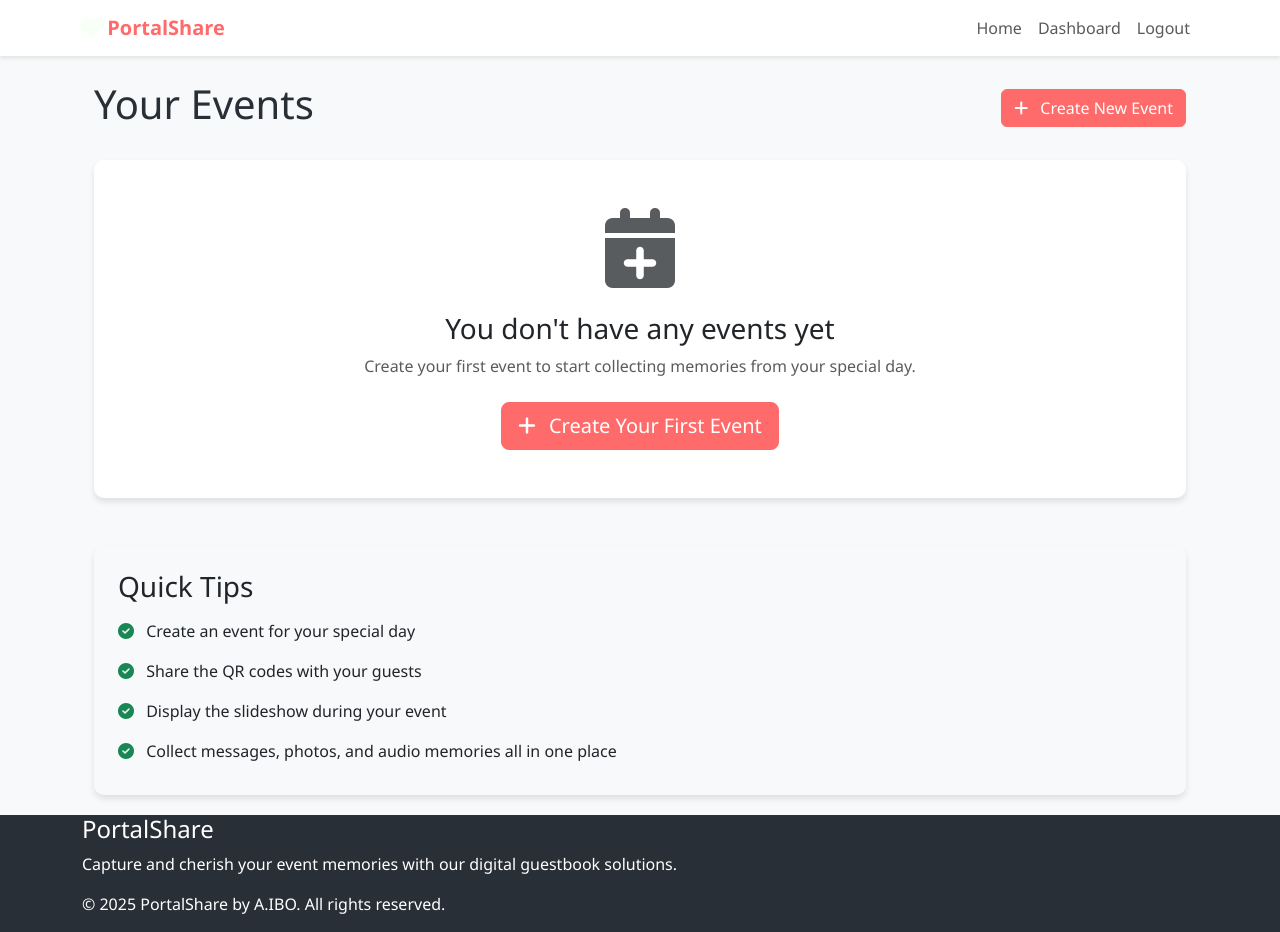
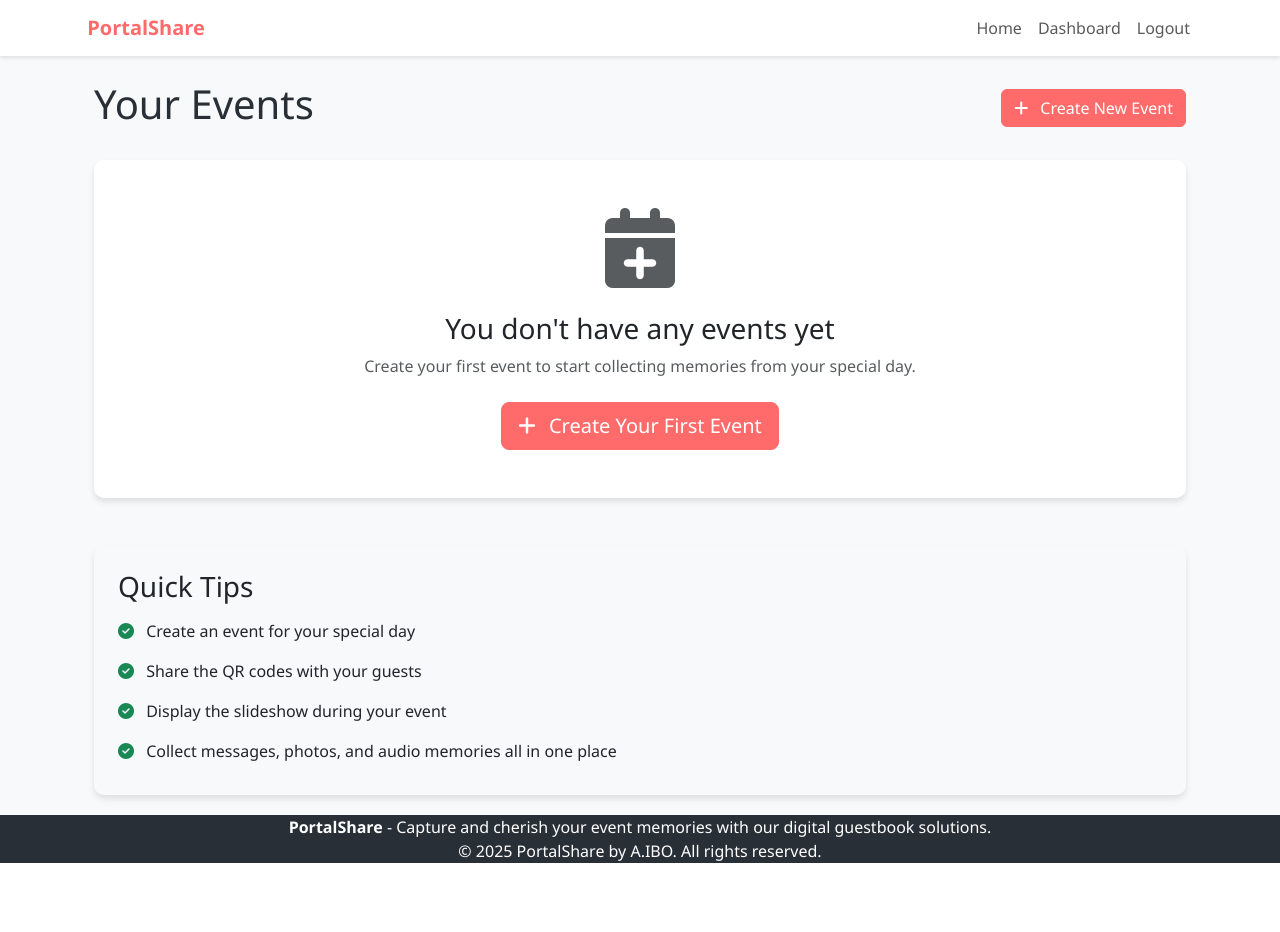
Before and after one commit to lanlanjr/guestbook, a Flask app: page /dashboard in a window 1280 px wide. After the commit the page ends 863 px from the top, so only its background shows below. Run offline with Flask 3, Linux system fonts and the light colour scheme; the visitor is signed in with stand-in values (Sample User, id 1); data that the repository does not hold is empty.

Commit message:
Fix heart icon color in CSS and simplify footer layout in base template for improved readability and alignment.

```diff
--- a/static/css/styles.css
+++ b/static/css/styles.css
@@ -17,7 +17,7 @@
 
 .heart-icon {
     animation: heartbeat 1.5s infinite;
-    color: var(--light-color);
+    color: var(--secondary-colo);
 }
 
 /* Custom scrollbar */
--- a/templates/base.html
+++ b/templates/base.html
@@ -153,7 +153,7 @@
     <nav class="navbar navbar-expand-lg navbar-light">
         <div class="container">
             <a class="navbar-brand" href="{{ url_for('index') }}">
-                <i class="fas fa-heart"></i> PortalShare
+                <i class="fas"></i> PortalShare
             </a>
             <button class="navbar-toggler" type="button" data-bs-toggle="collapse" data-bs-target="#navbarNav" aria-controls="navbarNav" aria-expanded="false" aria-label="Toggle navigation">
                 <span class="navbar-toggler-icon"></span>
@@ -201,12 +201,9 @@
     </div>
 
     <footer class="footer">
-        <div class="container">
-            <div class="row">
-                    <h4>PortalShare</h4>
-                    <p>Capture and cherish your event memories with our digital guestbook solutions.</p>
-                    <p>&copy; 2025 PortalShare by A.IBO. All rights reserved.</p>
-            </div>
+        <div class="container" style="text-align: center;">
+                   <b>PortalShare</b> - Capture and cherish your event memories with our digital guestbook solutions.<br>
+                    &copy; 2025 PortalShare by A.IBO. All rights reserved.
         </div>
     </footer>
 
```
